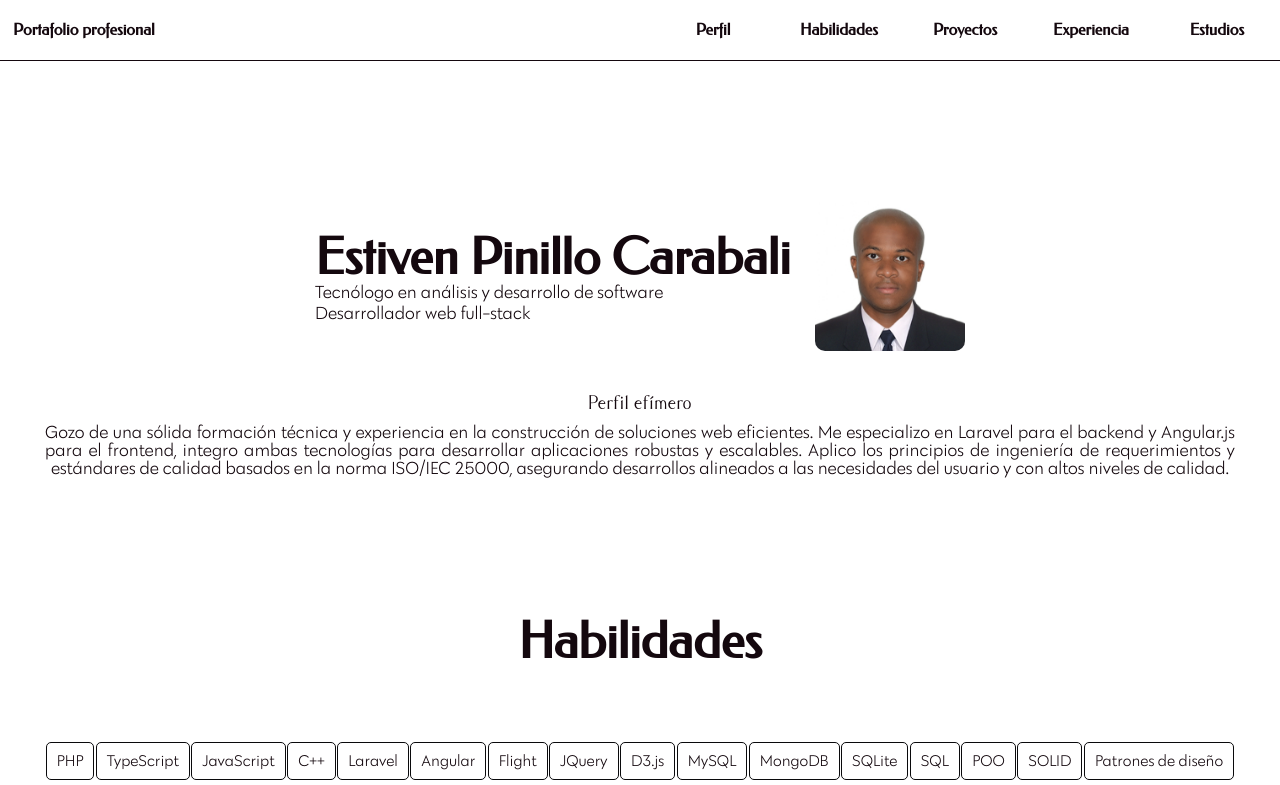
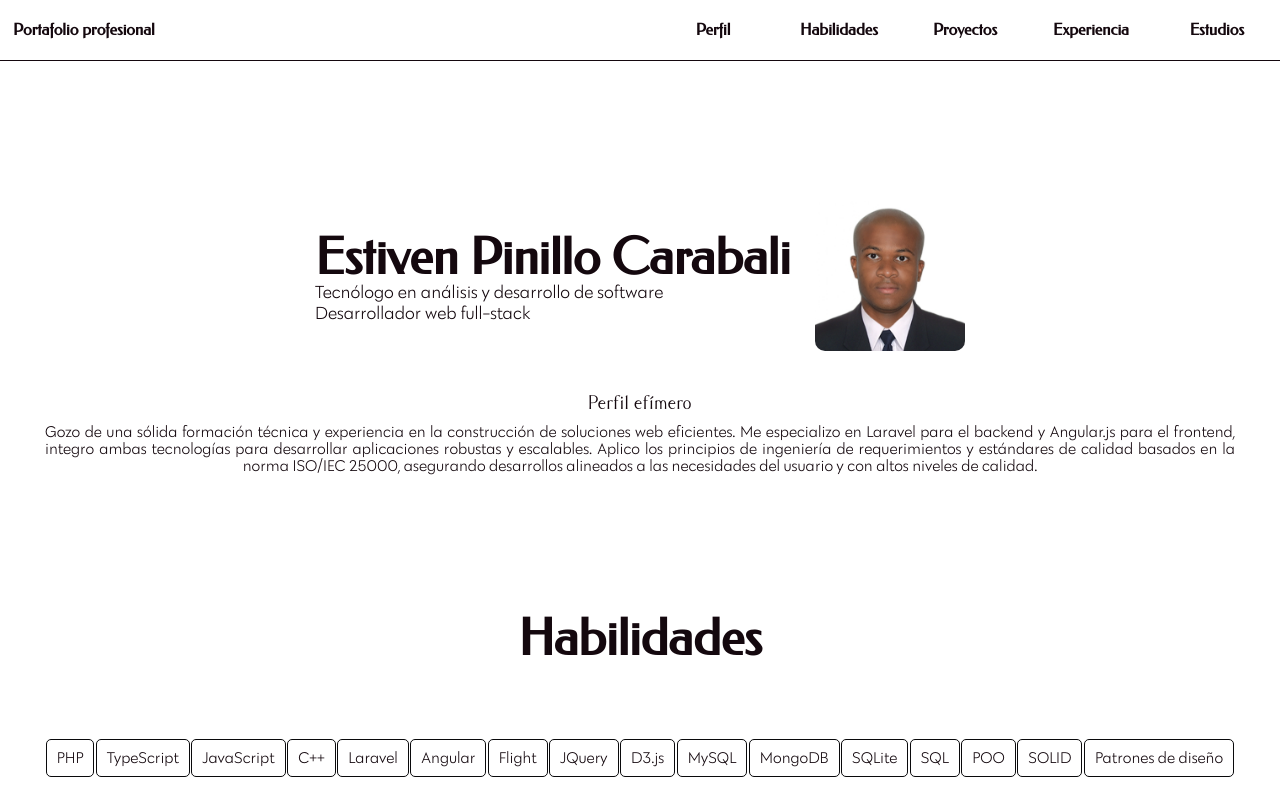
Before and after one commit to EstivenPinillo/estivenpinillo.dev, an Angular app: page / in a window 1280 px wide. Shown: the top 785 px of the page. Built offline with nearby package versions, Linux system fonts and the light colour scheme.

Commit message:
fix: font size reduce

```diff
--- a/src/app/features/perfil/perfil.component.html
+++ b/src/app/features/perfil/perfil.component.html
@@ -18,7 +18,7 @@
 
     <div class="little-about-me mt-4">
         <h2 class="little-title caramella mt-2 mb-1">{{ephemeralProfile}}</h2>
-        <span class="klik font-24">
+        <span class="klik">
             {{descriptionProfile}}
         </span>
     </div>
```
